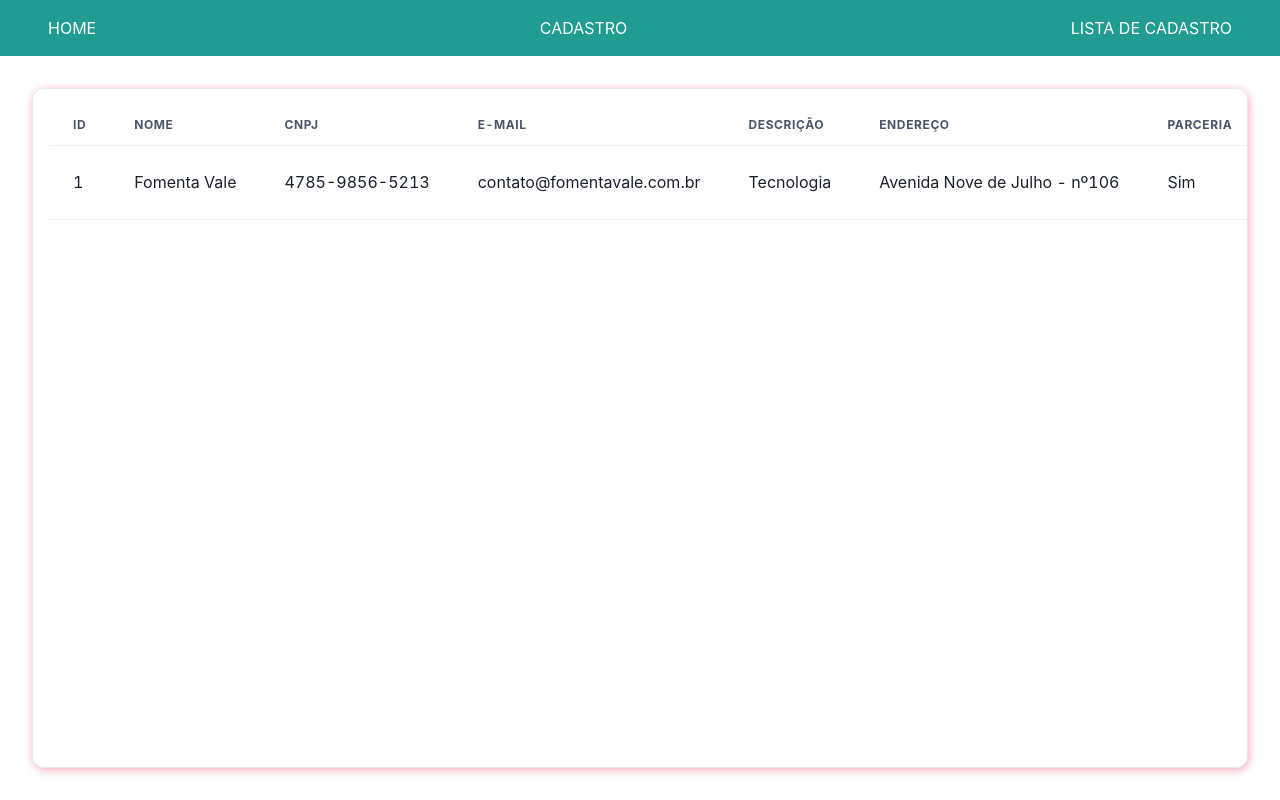
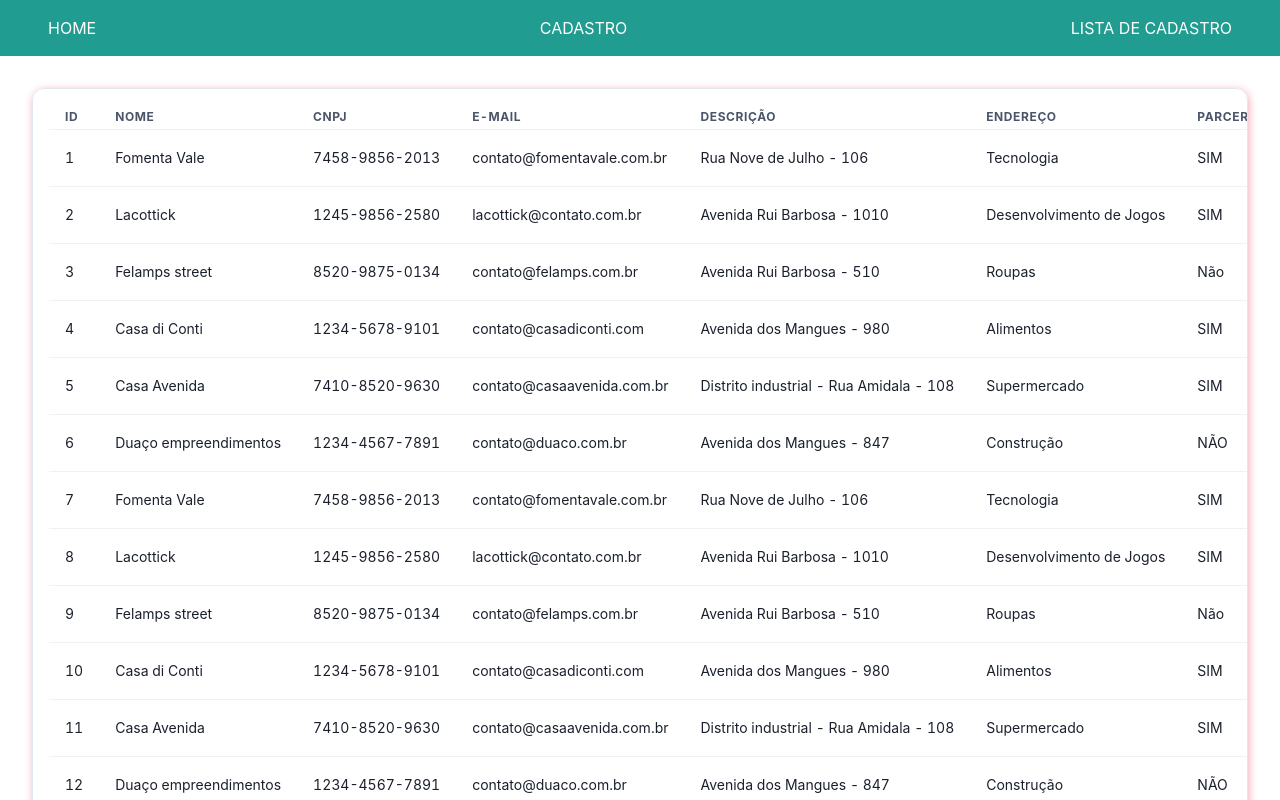
Before and after one commit to FelipeGabrielSilva/otimizacao, a React (Vite) app: page /ListaCadastro in a window 1280 px wide. Shown: the top 800 px of the page. Built offline with nearby package versions, Linux system fonts and the light colour scheme.

Commit message:
Teste de empresas

```diff
--- /dev/null
+++ b/src/pages/listaCadastro/Empresas.tsx
@@ -0,0 +1,109 @@
+export const empresas = [
+     {
+          id: 1,
+          nome: "Fomenta Vale",
+          cnpj: "7458-9856-2013",
+          email: "contato@fomentavale.com.br",
+          endereco: "Rua Nove de Julho - 106",
+          descricao: "Tecnologia",
+          parceira: "SIM",
+     },
+     {
+          id: 2,
+          nome: "Lacottick",
+          cnpj: "1245-9856-2580",
+          email: "lacottick@contato.com.br",
+          endereco: "Avenida Rui Barbosa - 1010",
+          descricao: "Desenvolvimento de Jogos",
+          parceira: "SIM",
+     },
+     {
+          id: 3,
+          nome: "Felamps street",
+          cnpj: "8520-9875-0134",
+          email: "contato@felamps.com.br",
+          endereco: "Avenida Rui Barbosa - 510",
+          descricao: "Roupas",
+          parceira: "Não",
+     },
+     {
+          id: 4,
+          nome: "Casa di Conti",
+          cnpj: "1234-5678-9101",
+          email: "contato@casadiconti.com",
+          endereco: "Avenida dos Mangues - 980",
+          descricao: "Alimentos",
+          parceira: "SIM",
+     },
+     {
+          id: 5,
+          nome: "Casa Avenida",
+          cnpj: "7410-8520-9630",
+          email: "contato@casaavenida.com.br",
+          endereco: "Distrito industrial - Rua Amidala - 108",
+          descricao: "Supermercado",
+          parceira: "SIM",
+     },
+     {
+          id: 6,
+          nome: "Duaço empreendimentos",
+          cnpj: "1234-4567-7891",
+          email: "contato@duaco.com.br",
+          endereco: "Avenida dos Mangues - 847",
+          descricao: "Construção",
+          parceira: "NÃO",
+     },{
+          id: 7,
+          nome: "Fomenta Vale",
+          cnpj: "7458-9856-2013",
+          email: "contato@fomentavale.com.br",
+          endereco: "Rua Nove de Julho - 106",
+          descricao: "Tecnologia",
+          parceira: "SIM",
+     },
+     {
+          id: 8,
+          nome: "Lacottick",
+          cnpj: "1245-9856-2580",
+          email: "lacottick@contato.com.br",
+          endereco: "Avenida Rui Barbosa - 1010",
+          descricao: "Desenvolvimento de Jogos",
+          parceira: "SIM",
+     },
+     {
+          id: 9,
+          nome: "Felamps street",
+          cnpj: "8520-9875-0134",
+          email: "contato@felamps.com.br",
+          endereco: "Avenida Rui Barbosa - 510",
+          descricao: "Roupas",
+          parceira: "Não",
+     },
+     {
+          id: 10,
+          nome: "Casa di Conti",
+          cnpj: "1234-5678-9101",
+          email: "contato@casadiconti.com",
+          endereco: "Avenida dos Mangues - 980",
+          descricao: "Alimentos",
+          parceira: "SIM",
+     },
+     {
+          id: 11,
+          nome: "Casa Avenida",
+          cnpj: "7410-8520-9630",
+          email: "contato@casaavenida.com.br",
+          endereco: "Distrito industrial - Rua Amidala - 108",
+          descricao: "Supermercado",
+          parceira: "SIM",
+     },
+     {
+          id: 12,
+          nome: "Duaço empreendimentos",
+          cnpj: "1234-4567-7891",
+          email: "contato@duaco.com.br",
+          endereco: "Avenida dos Mangues - 847",
+          descricao: "Construção",
+          parceira: "NÃO",
+     }
+]
--- a/src/pages/listaCadastro/ListaCadastro.tsx
+++ b/src/pages/listaCadastro/ListaCadastro.tsx
@@ -6,14 +6,19 @@ import {
      Th,
      Td,
      TableContainer,
+     Flex,
+     TableCaption,
 } from "@chakra-ui/react"
 import BotaoEditar from "../../components/botaoEditar/BotaoEditar"
 import BotaoDeletar from "../../components/botaoDeletar/BotaoDeletar"
+import { empresas } from "./Empresas"
 
 export default function ListaCadastro() {
      return(
-          <TableContainer h="85vh" borderWidth="1px" borderRadius="12px" p="1em" m="2em" boxShadow="1px 2px 9px #F4AAB9">
-               <Table variant="simple" >
+          <>
+          <TableContainer h="auto" borderWidth="1px" borderRadius="12px" p="1em" m="2em" boxShadow="1px 2px 9px #F4AAB9" boxSizing="border-box">
+               <Table variant="simple" boxSizing="content-box" size="sm">
+                    <TableCaption>Lista de empresas cadastradas</TableCaption>
                     <Thead justifyContent="center" alignContent="center">
                          <Tr>
                               <Th >ID</Th>
@@ -27,21 +32,26 @@ export default function ListaCadastro() {
                          </Tr>
                     </Thead>
                     <Tbody>
-                         <Tr>
-                              <Td>1</Td>
-                              <Td>Fomenta Vale</Td>
-                              <Td>4785-9856-5213</Td>
-                              <Td>contato@fomentavale.com.br</Td>
-                              <Td>Tecnologia</Td>
-                              <Td>Avenida Nove de Julho - nº106</Td>
-                              <Td>Sim</Td>
-                              <Td display="flex" gap="8px">
-                                   <BotaoEditar/>
-                                   <BotaoDeletar/>
-                              </Td>
-                         </Tr>
+                         {empresas.map((item) => (
+                              <Tr key={item.id}>
+                                   <Td>{item.id}</Td>
+                                   <Td>{item.nome}</Td>
+                                   <Td>{item.cnpj}</Td>
+                                   <Td>{item.email}</Td>
+                                   <Td>{item.endereco}</Td>
+                                   <Td>{item.descricao}</Td>
+                                   <Td>{item.parceira}</Td>
+                                   <Td>
+                                        <Flex gap="8px">
+                                             <BotaoEditar/>
+                                             <BotaoDeletar/>
+                                        </Flex>
+                                   </Td>
+                              </Tr>
+                         ))}
                     </Tbody>
                </Table>
           </TableContainer>
+          </>
      )
 }
```
